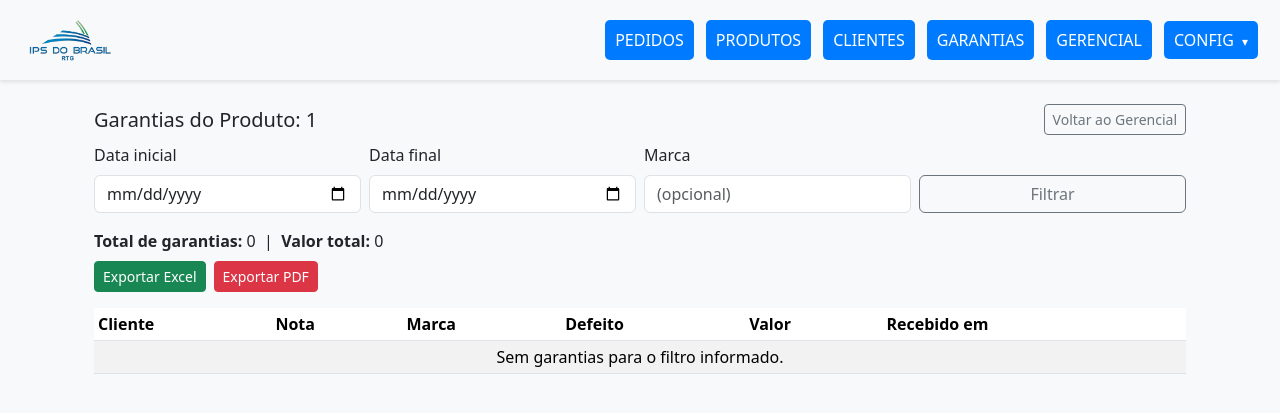
After one commit to BrunoRimbanoJunior/APP_FRETE_WEB, a Django app: page /fretes/garantias/gerencial/produto/1/ in a window 1280 px wide. The commit adds this page. Shown: the top 413 px of the page. Run offline with Django 5.2, Linux system fonts and the light colour scheme; a user stored in the database is signed in; data that the repository does not hold is empty; some libraries are stand-ins or nearby versions.

Commit message:
Criação dos relaórios gerenciais

```diff
--- a/fretes/templates/fretes/base.html
+++ b/fretes/templates/fretes/base.html
@@ -21,6 +21,7 @@
           <a class="menu-link" href="{% url 'fretes:produto_list' %}">PRODUTOS</a>
           <a class="menu-link" href="{% url 'fretes:cliente_list' %}">CLIENTES</a>
           <a class="menu-link" href="{% url 'fretes:garantia_list' %}">GARANTIAS</a>
+          <a class="menu-link" href="{% url 'fretes:garantias_gerencial' %}">GERENCIAL</a>
           <div class="cfg-dropdown">
             <a class="menu-link" href="#">CONFIG <span class="caret">&#9662;</span></a>
             <div class="cfg-menu">
--- /dev/null
+++ b/fretes/templates/fretes/garantias_gerencial_produto.html
@@ -0,0 +1,70 @@
+{% extends "fretes/base.html" %}
+{% block title %}Garantias - {{ codigo_peca }}{% endblock %}
+{% block content %}
+<div class="container garantias-produto-wrapper">
+  <div class="d-flex justify-content-between align-items-center mb-2">
+    <h5 class="m-0">Garantias do Produto: {{ codigo_peca }}</h5>
+    <a class="btn btn-outline-secondary btn-sm" href="{% url 'fretes:garantias_gerencial' %}?{% if start_date %}start_date={{ start_date }}&{% endif %}{% if end_date %}end_date={{ end_date }}&{% endif %}{% if marca %}marca={{ marca|urlencode }}&{% endif %}">Voltar ao Gerencial</a>
+  </div>
+
+  <form method="get" class="mb-3">
+    <div class="row gy-2 gx-2 align-items-end">
+      <div class="col-6 col-sm-6 col-md-3">
+        <label class="form-label">Data inicial</label>
+        <input type="date" name="start_date" value="{{ start_date }}" class="form-control">
+      </div>
+      <div class="col-6 col-sm-6 col-md-3">
+        <label class="form-label">Data final</label>
+        <input type="date" name="end_date" value="{{ end_date }}" class="form-control">
+      </div>
+      <div class="col-12 col-sm-6 col-md-3">
+        <label class="form-label">Marca</label>
+        <input type="text" name="marca" value="{{ marca }}" class="form-control" placeholder="(opcional)">
+      </div>
+      <div class="col-12 col-sm-6 col-md-3 d-flex gap-2">
+        <button class="btn btn-outline-secondary w-100" type="submit">Filtrar</button>
+      </div>
+    </div>
+  </form>
+
+  <div class="mb-2">
+    <strong>Total de garantias:</strong> {{ total_q|default:0 }}
+    &nbsp;|&nbsp;
+    <strong>Valor total:</strong> {{ total_v|default:0 }}
+  </div>
+
+  <div class="mb-3 d-flex gap-2">
+    <a class="btn btn-success btn-sm" href="?{% if start_date %}start_date={{ start_date }}&{% endif %}{% if end_date %}end_date={{ end_date }}&{% endif %}{% if marca %}marca={{ marca|urlencode }}&{% endif %}export=xlsx">Exportar Excel</a>
+    <a class="btn btn-danger btn-sm" href="?{% if start_date %}start_date={{ start_date }}&{% endif %}{% if end_date %}end_date={{ end_date }}&{% endif %}{% if marca %}marca={{ marca|urlencode }}&{% endif %}export=pdf">Exportar PDF</a>
+  </div>
+
+  <div class="table-responsive">
+    <table class="table table-striped table-sm">
+      <thead>
+        <tr>
+          <th>Cliente</th>
+          <th>Nota</th>
+          <th>Marca</th>
+          <th>Defeito</th>
+          <th>Valor</th>
+          <th>Recebido em</th>
+        </tr>
+      </thead>
+      <tbody>
+        {% for g in garantias %}
+          <tr>
+            <td>{{ g.cliente.nome }}</td>
+            <td>{{ g.nota_recebida }}</td>
+            <td>{{ g.marca|default:"Nao Informado" }}</td>
+            <td>{{ g.defeito }}</td>
+            <td>{{ g.valor }}</td>
+            <td>{{ g.data_recebimento }}</td>
+          </tr>
+        {% empty %}
+          <tr><td colspan="6" class="text-center">Sem garantias para o filtro informado.</td></tr>
+        {% endfor %}
+      </tbody>
+    </table>
+  </div>
+</div>
+{% endblock %}
--- a/fretes/urls.py
+++ b/fretes/urls.py
@@ -33,6 +33,12 @@ urlpatterns = [
     path("garantias/", views.garantia_list, name="garantia_list"),
     path("garantias/novo/", views.garantia_create_multi, name="garantia_create"),
     path("garantias/<int:pk>/editar/", views.garantia_update, name="garantia_update"),
+    path("garantias/gerencial/", views.garantias_gerencial_view, name="garantias_gerencial"),
+    path(
+        "garantias/gerencial/produto/<str:codigo_peca>/",
+        views.garantias_gerencial_produto_view,
+        name="garantias_gerencial_produto",
+    ),
     # Ferramentas administrativas
     path("admin/tools/importar-produtos/", views.admin_import_produtos, name="admin_import_produtos"),
     path("admin/tools/importar-clientes/", views.admin_import_clientes, name="admin_import_clientes"),
--- a/fretes/views.py
+++ b/fretes/views.py
@@ -15,7 +15,19 @@ from .models import Pedido, PedidoVolume, Carrier, FreteCalculado, Produto, Clie
 from .forms import CalcularFreteForm, PedidoForm, PedidoVolumeForm, ProdutoForm, ClienteForm, GarantiaForm, GarantiaHeaderForm, GarantiaItemForm
 from .filters import FreteCalculadoFilter
 from .services import calcular_frete
-from .exports import exportar_fretes_excel, exportar_fretes_pdf, exportar_garantias_excel, exportar_garantias_pdf, exportar_pedido_excel, exportar_pedido_pdf, exportar_produtos_excel
+from .exports import (
+    exportar_fretes_excel,
+    exportar_fretes_pdf,
+    exportar_garantias_excel,
+    exportar_garantias_pdf,
+    exportar_garantias_gerencial_excel,
+    exportar_garantias_gerencial_pdf,
+    exportar_garantias_gerencial_produto_excel,
+    exportar_garantias_gerencial_produto_pdf,
+    exportar_pedido_excel,
+    exportar_pedido_pdf,
+    exportar_produtos_excel,
+)
 from django.contrib.auth import get_user_model
 from .models import AuditLog
 from django.utils.dateparse import parse_date
@@ -536,6 +548,110 @@ def garantia_create_multi(request):
         "is_new": True,
     }
     return render(request, "fretes/garantias_multi_form.html", ctx)
+
+
+# Relatorio Gerencial de Garantias
+@permission_required('fretes.can_view_reports', raise_exception=True)
+def garantias_gerencial_view(request):
+    start_date = (request.GET.get("start_date") or "").strip()
+    end_date = (request.GET.get("end_date") or "").strip()
+    marca = (request.GET.get("marca") or "").strip()
+
+    qs = Garantia.objects.select_related("cliente").all()
+    if start_date:
+        qs = qs.filter(data_recebimento__gte=start_date)
+    if end_date:
+        qs = qs.filter(data_recebimento__lte=end_date)
+    if marca and marca.lower() != "todas":
+        qs = qs.filter(marca=marca)
+
+    export = (request.GET.get("export") or "").lower()
+    if export == "xlsx":
+        return exportar_garantias_gerencial_excel(qs)
+    if export == "pdf":
+        return exportar_garantias_gerencial_pdf(qs)
+
+    produtos_qs = (
+        qs.values("codigo_peca")
+        .annotate(total_quantidade=Sum("quantidade"), total_valor=Sum("valor"))
+        .order_by("-total_quantidade", "codigo_peca")
+    )
+
+    # Qtd por marca (apenas para exibir no HTML de forma resumida)
+    breakdown_raw = list(
+        qs.values("codigo_peca", "marca").annotate(qtd=Sum("quantidade")).order_by()
+    )
+    by_prod_brand = {}
+    for r in breakdown_raw:
+        key = r["codigo_peca"]
+        by_prod_brand.setdefault(key, []).append({"marca": r["marca"] or "Nao Informado", "qtd": int(r["qtd"] or 0)})
+    # Ordena marcas por qtd desc
+    for key in by_prod_brand:
+        by_prod_brand[key].sort(key=lambda x: (-x["qtd"], str(x["marca"]).lower()))
+
+    produtos = []
+    for r in produtos_qs:
+        codigo = r["codigo_peca"]
+        items = by_prod_brand.get(codigo, [])
+        summary = "; ".join(f"{it['marca']}: {it['qtd']}" for it in items) if items else "-"
+        produtos.append({
+            "codigo_peca": codigo,
+            "total_quantidade": r["total_quantidade"],
+            "total_valor": r["total_valor"],
+            "brand_summary": summary,
+        })
+
+    marcas = (
+        Garantia.objects.values_list("marca", flat=True).distinct().order_by("marca")
+    )
+
+    context = {
+        "produtos": produtos,
+        "by_prod_brand": by_prod_brand,
+        "start_date": start_date,
+        "end_date": end_date,
+        "marca": marca,
+        "marcas": list(marcas),
+    }
+    return render(request, "fretes/garantias_gerencial.html", context)
+
+
+@permission_required('fretes.can_view_reports', raise_exception=True)
+def garantias_gerencial_produto_view(request, codigo_peca: str):
+    start_date = (request.GET.get("start_date") or "").strip()
+    end_date = (request.GET.get("end_date") or "").strip()
+    marca = (request.GET.get("marca") or "").strip()
+
+    qs = (
+        Garantia.objects.select_related("cliente")
+        .filter(codigo_peca=codigo_peca)
+        .order_by("cliente__nome", "-data_recebimento", "-id")
+    )
+    if start_date:
+        qs = qs.filter(data_recebimento__gte=start_date)
+    if end_date:
+        qs = qs.filter(data_recebimento__lte=end_date)
+    if marca and marca.lower() != "todas":
+        qs = qs.filter(marca=marca)
+
+    export = (request.GET.get("export") or "").lower()
+    if export == "xlsx":
+        return exportar_garantias_gerencial_produto_excel(qs, codigo_peca)
+    if export == "pdf":
+        return exportar_garantias_gerencial_produto_pdf(qs, codigo_peca)
+
+    totals = qs.aggregate(total_q=Sum("quantidade"), total_v=Sum("valor"))
+
+    context = {
+        "codigo_peca": codigo_peca,
+        "garantias": qs,
+        "total_q": totals.get("total_q") or 0,
+        "total_v": totals.get("total_v") or 0,
+        "start_date": start_date,
+        "end_date": end_date,
+        "marca": marca,
+    }
+    return render(request, "fretes/garantias_gerencial_produto.html", context)
 # ---------------- Ferramentas administrativas ----------------
 @permission_required('fretes.can_import_products', raise_exception=True)
 def admin_import_produtos(request):
```
Also changed, not shown: fretes/exports.py (+303 -28 lines), fretes/templates/fretes/garantias_gerencial.html (added, +66 -0 lines).
